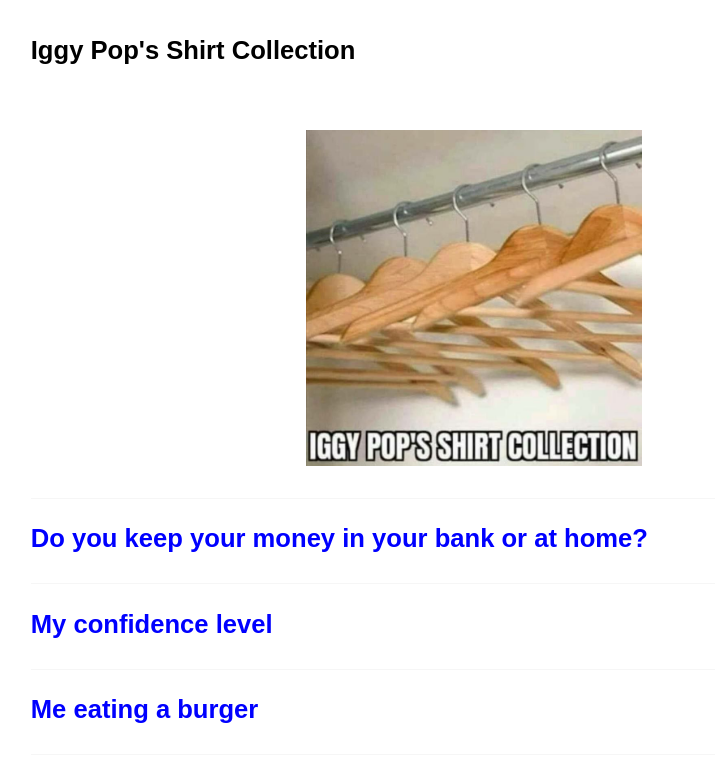
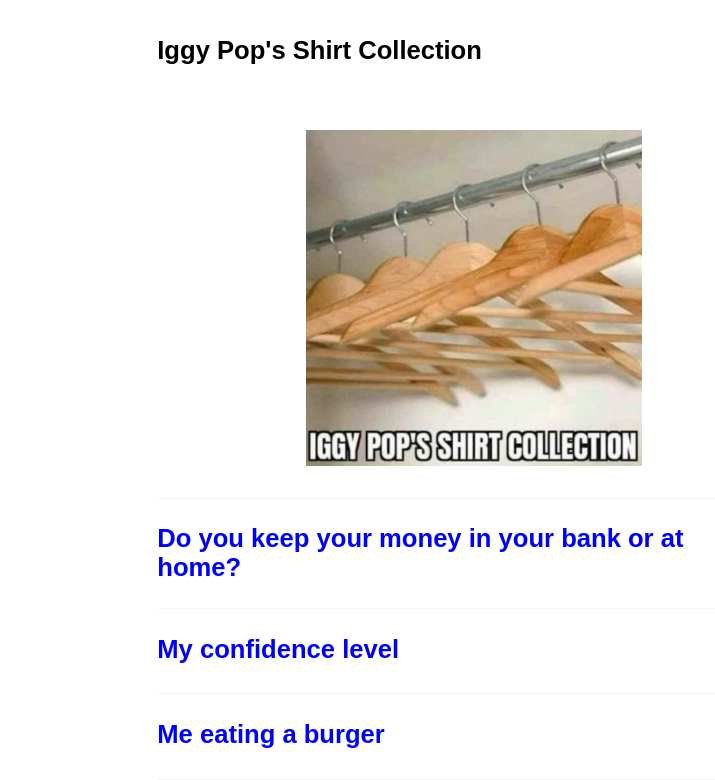
Before and after one commit to kotokatu/cssBayan, a plain HTML site: page cssBayan/index.html in a window 1280 px wide. Shown: the part 91-871 px from the top of the page, without its empty margins (159-874 px from the left). Before the commit the page ends 846 px from the top, so only its background shows below. Drawn offline with Linux system fonts and the light colour scheme.

Commit message:
feat: update styles  ( Sun, Mar 12, 2023  2:33:30 PM )

```diff
--- a/cssBayan/style.css
+++ b/cssBayan/style.css
@@ -143,11 +143,16 @@ h1 {
 
 @media (min-width: 1024px) {
 
+    body {
+      font-size: 2rem;
+    }
+
+  .memes {
+    max-width: 50%;
+    margin: 0 auto;
+  }
+
   .meme-icon {
     opacity: 0;
   }
-
-  body {
-    font-size: 2rem;
-  }
 }
```
